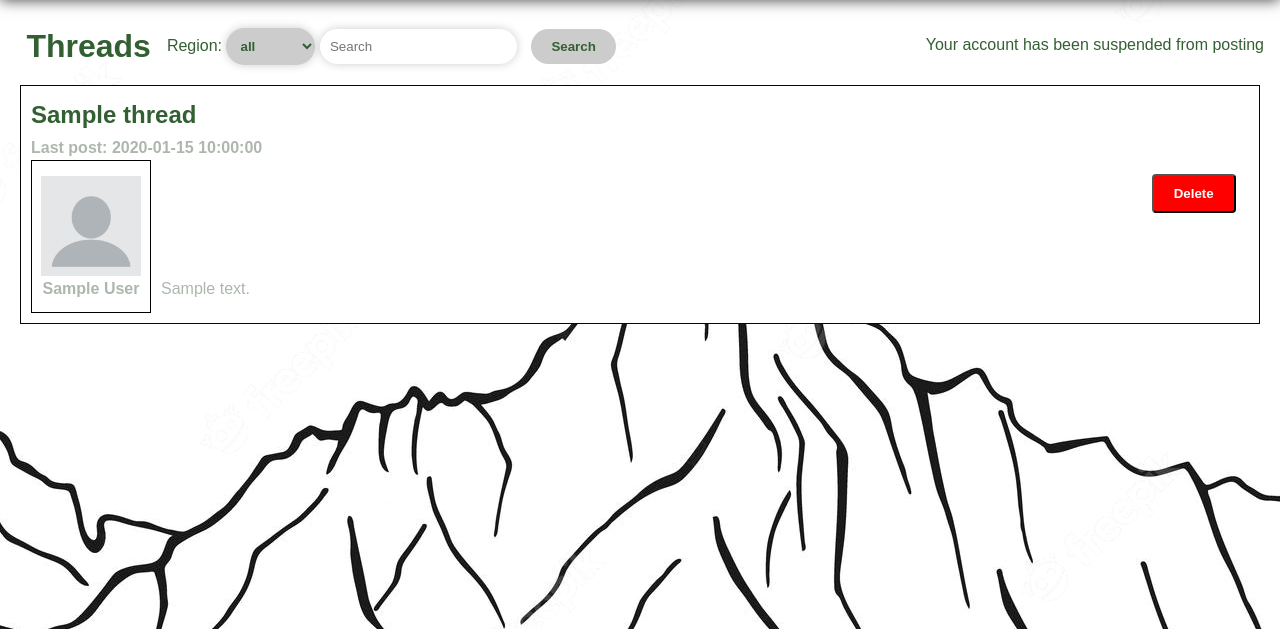
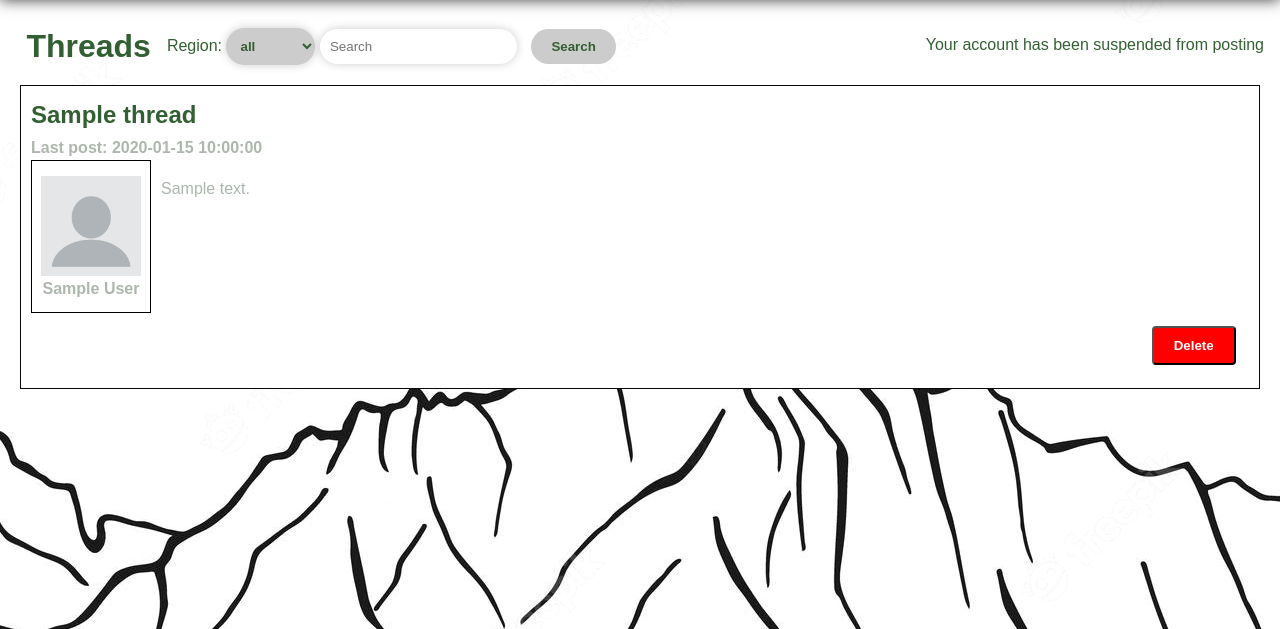
Before and after one commit to COSC360/project-stu-mcg, a PHP site: page /threads.php in a window 1280 px wide. Shown: the part 74-703 px from the top of the page. Run offline with PHP 8.4, Linux system fonts and the light colour scheme; a user stored in the database is signed in; data comes from the database, SQL or seed files in the repository; tables that the repository leaves empty hold one stand-in row (values such as "Sample post"); a stand-in replaces the project's code that opens the database connection.

Commit message:
fixed theads delete button location

```diff
--- a/website/css/threads.css
+++ b/website/css/threads.css
@@ -3,6 +3,7 @@
     padding: 10px;
     margin: 20px;
     background-color: white;
+    overflow: auto;
 }
 .search h1{
     display: inline;
@@ -141,6 +142,7 @@ p{
 
   .threadRight{
     display: inline-block;
+    vertical-align: top;
   }
 
   .author{
@@ -157,3 +159,9 @@ p{
   margin-top: 0px;
   margin-bottom: 0px;
 }
+
+.threadBottom{
+  display: block;
+  width: 100%;
+  float:left;
+}
--- a/website/threads.php
+++ b/website/threads.php
@@ -60,7 +60,7 @@
                         threadDiv.append(authorLink);
                         threadDiv.append(threadRightDiv);
                         if($('#isAdmin').val() == 1){
-                            threadDiv.append(`<input class='delete' type='button' value='Delete' onclick='deleteThread(${thread.threadId})'>`)
+                            threadDiv.append(`<div class = 'threadBottom'><input class='delete' type='button' value='Delete' onclick='deleteThread(${thread.threadId})'></div>`)
                         }
                         threadsList.append(threadDiv);
                     });
```
